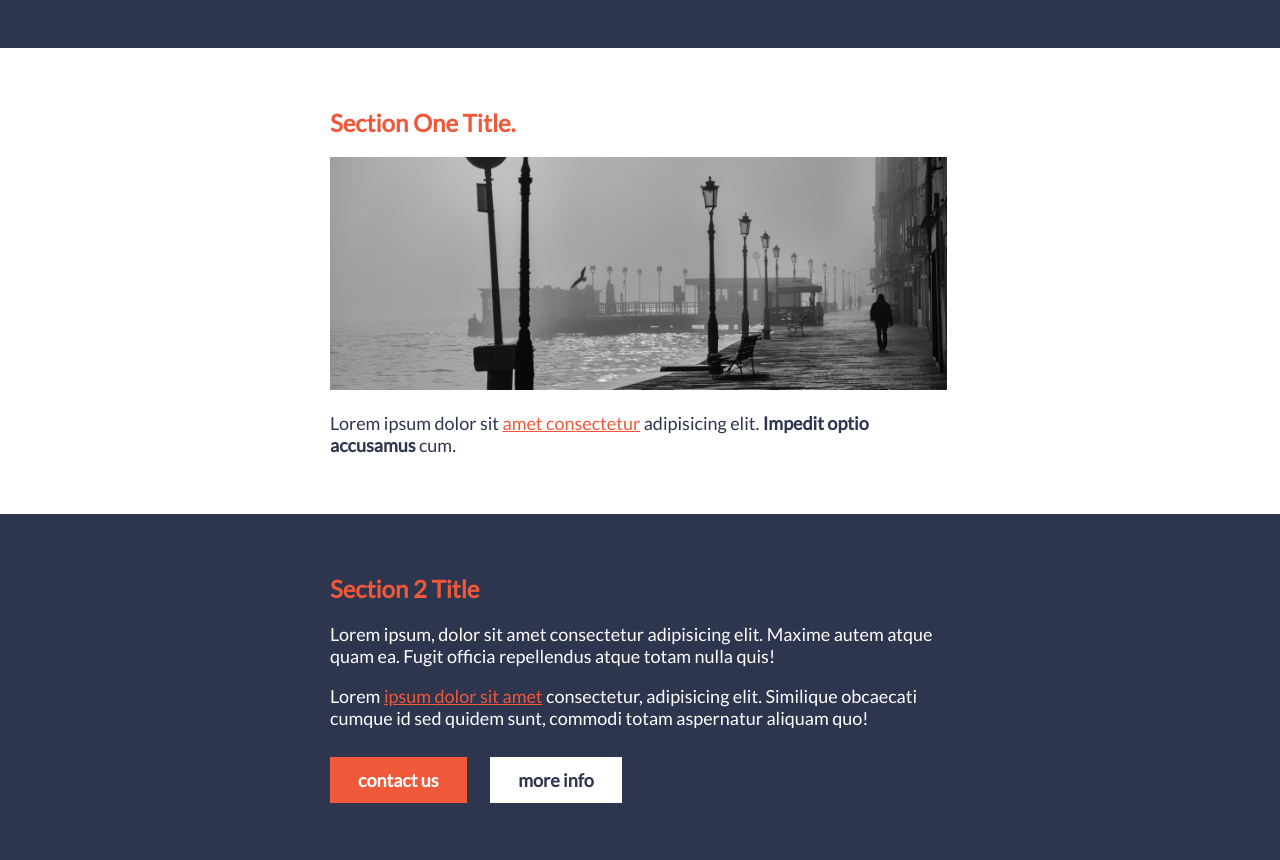
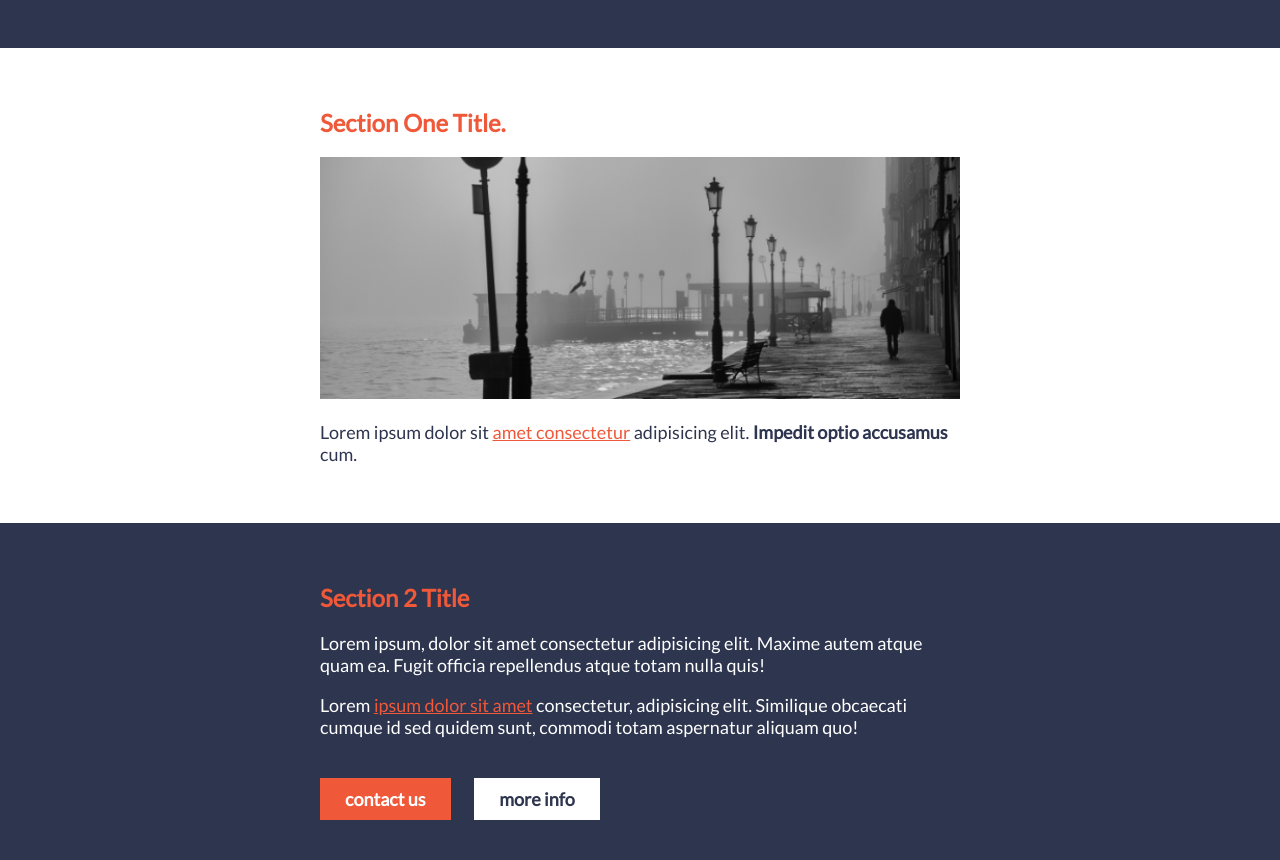
Before and after one commit to hoc-labs/rdb-styling-buttons-sections-solution, a plain HTML site: page challenge 03/index.html in a window 1280 px wide. Shown: the part 124-984 px from the top of the page. Before the commit the page ends 955 px from the top, so only its background shows below. Drawn offline with Linux system fonts and the light colour scheme.

Commit message:
fixed image width

```diff
--- a/challenge 03/styles.css
+++ b/challenge 03/styles.css
@@ -21,11 +21,16 @@ h2 {
   color:var(--dark-orange);
 }
 
+img {
+  width:100%;
+}
+
 .container {
-  width:620px;
+  width:50%;
   margin: 0 auto;
   padding:40px;
 }
+
 
 .section-1 {
   background-color:var(--light-color);
@@ -47,9 +52,10 @@ p.accent-color {
   margin-top:40px;
 }
 .btn {
-  padding:12px 28px;
+  padding:10px 25px;
   font-weight:900;
   text-decoration:none;
+  display:inline-block;
 }
 
 .btn.accent-color {
```
